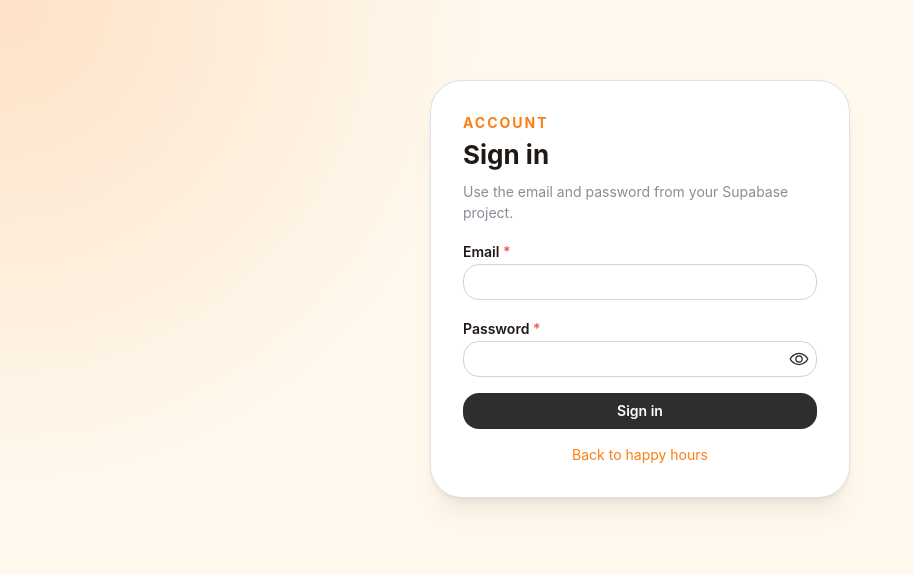
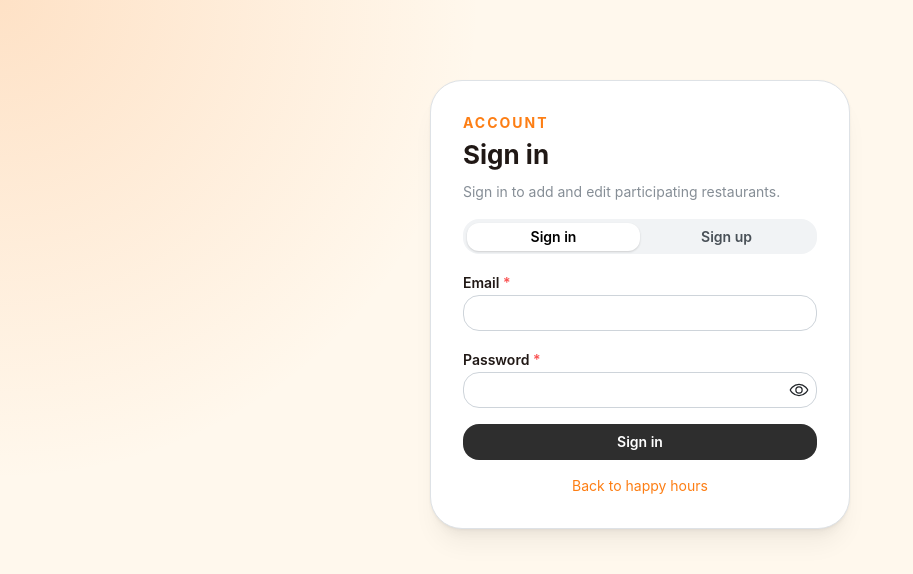
Before and after one commit to allyjarjour/sta-hh, a Next.js app: page /login in a window 1280 px wide. Shown: the top 574 px of the page, without its empty margins (0-913 px from the left). Built offline with nearby package versions, Linux system fonts and the light colour scheme.

Commit message:
Add user create

```diff
--- /dev/null
+++ b/src/app/auth/callback/route.ts
@@ -0,0 +1,20 @@
+import { NextResponse } from "next/server";
+
+import { createClient } from "@/lib/supabase/server";
+
+export async function GET(request: Request) {
+  const { searchParams, origin } = new URL(request.url);
+  const code = searchParams.get("code");
+  const next = searchParams.get("next") ?? "/";
+
+  if (code) {
+    const supabase = await createClient();
+    const { error } = await supabase.auth.exchangeCodeForSession(code);
+
+    if (!error) {
+      return NextResponse.redirect(`${origin}${next}`);
+    }
+  }
+
+  return NextResponse.redirect(`${origin}/login?error=confirmation`);
+}
--- a/src/app/login/LoginForm.tsx
+++ b/src/app/login/LoginForm.tsx
@@ -6,25 +6,48 @@ import {
   Button,
   Paper,
   PasswordInput,
+  SegmentedControl,
   Stack,
   Text,
   TextInput,
   Title,
 } from "@mantine/core";
 import Link from "next/link";
-import { useRouter } from "next/navigation";
-import { useState } from "react";
+import { useRouter, useSearchParams } from "next/navigation";
+import { useEffect, useState } from "react";
 
 import { createClient } from "@/lib/supabase/client";
 
+type AuthMode = "signin" | "signup";
+
+const MIN_PASSWORD_LENGTH = 6;
+
 export function LoginForm() {
   const router = useRouter();
+  const searchParams = useSearchParams();
+  const [mode, setMode] = useState<AuthMode>("signin");
   const [error, setError] = useState<string | null>(null);
+  const [successMessage, setSuccessMessage] = useState<string | null>(null);
   const [isSubmitting, setIsSubmitting] = useState(false);
+
+  useEffect(() => {
+    if (searchParams.get("error") === "confirmation") {
+      setError(
+        "We could not confirm your email. The link may have expired — try signing up again or sign in if you already confirmed.",
+      );
+    }
+  }, [searchParams]);
+
+  function handleModeChange(value: string) {
+    setMode(value as AuthMode);
+    setError(null);
+    setSuccessMessage(null);
+  }
 
   async function handleSubmit(event: React.FormEvent<HTMLFormElement>) {
     event.preventDefault();
     setError(null);
+    setSuccessMessage(null);
     setIsSubmitting(true);
 
     const formData = new FormData(event.currentTarget);
@@ -37,22 +60,60 @@ export function LoginForm() {
       return;
     }
 
+    if (mode === "signup" && password.length < MIN_PASSWORD_LENGTH) {
+      setError(`Password must be at least ${MIN_PASSWORD_LENGTH} characters.`);
+      setIsSubmitting(false);
+      return;
+    }
+
     const supabase = createClient();
-    const { error: signInError } = await supabase.auth.signInWithPassword({
+
+    if (mode === "signin") {
+      const { error: signInError } = await supabase.auth.signInWithPassword({
+        email,
+        password,
+      });
+
+      setIsSubmitting(false);
+
+      if (signInError) {
+        setError(signInError.message);
+        return;
+      }
+
+      router.push("/");
+      router.refresh();
+      return;
+    }
+
+    const { data, error: signUpError } = await supabase.auth.signUp({
       email,
       password,
+      options: {
+        emailRedirectTo: `${window.location.origin}/auth/callback`,
+      },
     });
 
     setIsSubmitting(false);
 
-    if (signInError) {
-      setError(signInError.message);
+    if (signUpError) {
+      setError(signUpError.message);
       return;
     }
 
-    router.push("/");
-    router.refresh();
+    if (data.session) {
+      router.push("/");
+      router.refresh();
+      return;
+    }
+
+    setSuccessMessage(
+      "Account created. Check your email for a confirmation link, then sign in.",
+    );
+    setMode("signin");
   }
+
+  const isSignUp = mode === "signup";
 
   return (
     <Paper p="xl" radius="xl" shadow="md" withBorder maw={420} mx="auto">
@@ -63,36 +124,63 @@ export function LoginForm() {
               Account
             </Text>
             <Title order={2} mt={4}>
-              Sign in
+              {isSignUp ? "Create account" : "Sign in"}
             </Title>
             <Text c="dimmed" size="sm" mt="xs">
-              Use the email and password from your Supabase project.
+              {isSignUp
+                ? "Create an account to add and edit happy hour listings."
+                : "Sign in to add and edit participating restaurants."}
             </Text>
           </div>
 
+          <SegmentedControl
+            fullWidth
+            onChange={handleModeChange}
+            value={mode}
+            data={[
+              { label: "Sign in", value: "signin" },
+              { label: "Sign up", value: "signup" },
+            ]}
+          />
+
           {error ? (
-            <Alert color="red" title="Could not sign in">
+            <Alert color="red" title={isSignUp ? "Could not sign up" : "Could not sign in"}>
               {error}
             </Alert>
           ) : null}
 
+          {successMessage ? (
+            <Alert color="green" title="Almost there">
+              {successMessage}
+            </Alert>
+          ) : null}
+
           <TextInput
+            autoComplete="email"
             label="Email"
             name="email"
+            required
             type="email"
-            autoComplete="email"
+          />
+
+          <PasswordInput
+            autoComplete={isSignUp ? "new-password" : "current-password"}
+            description={
+              isSignUp ? `At least ${MIN_PASSWORD_LENGTH} characters.` : undefined
+            }
+            label="Password"
+            name="password"
             required
           />
 
-          <PasswordInput
-            label="Password"
-            name="password"
-            autoComplete="current-password"
-            required
-          />
-
-          <Button type="submit" color="dark" loading={isSubmitting} fullWidth>
-            {isSubmitting ? "Signing in…" : "Sign in"}
+          <Button color="dark" fullWidth loading={isSubmitting} type="submit">
+            {isSubmitting
+              ? isSignUp
+                ? "Creating account…"
+                : "Signing in…"
+              : isSignUp
+                ? "Create account"
+                : "Sign in"}
           </Button>
 
           <Text c="dimmed" size="sm" ta="center">
--- a/src/app/login/page.tsx
+++ b/src/app/login/page.tsx
@@ -1,9 +1,11 @@
+import { Suspense } from "react";
+
 import { AppShell, AppShellMain, Container } from "@mantine/core";
 
 import { LoginForm } from "@/app/login/LoginForm";
 
 export const metadata = {
-  title: "Sign in — STA Happy Hour",
+  title: "Account — STA Happy Hour",
 };
 
 export default function LoginPage() {
@@ -11,7 +13,9 @@ export default function LoginPage() {
     <AppShell padding="md">
       <AppShellMain>
         <Container size="sm" py={{ base: "xl", md: 64 }}>
-          <LoginForm />
+          <Suspense>
+            <LoginForm />
+          </Suspense>
         </Container>
       </AppShellMain>
     </AppShell>
--- a/src/components/SignInPrompt.tsx
+++ b/src/components/SignInPrompt.tsx
@@ -18,7 +18,7 @@ export function SignInPrompt() {
         <Text c="dimmed">
           Anyone can browse happy hours. To list or edit participating spots,{" "}
           <Anchor component={Link} href="/login" fw={600}>
-            sign in
+            sign in or create an account
           </Anchor>
           .
         </Text>
```
Also changed, not shown: 2 other files (tests, documents, lock files or other folders).
